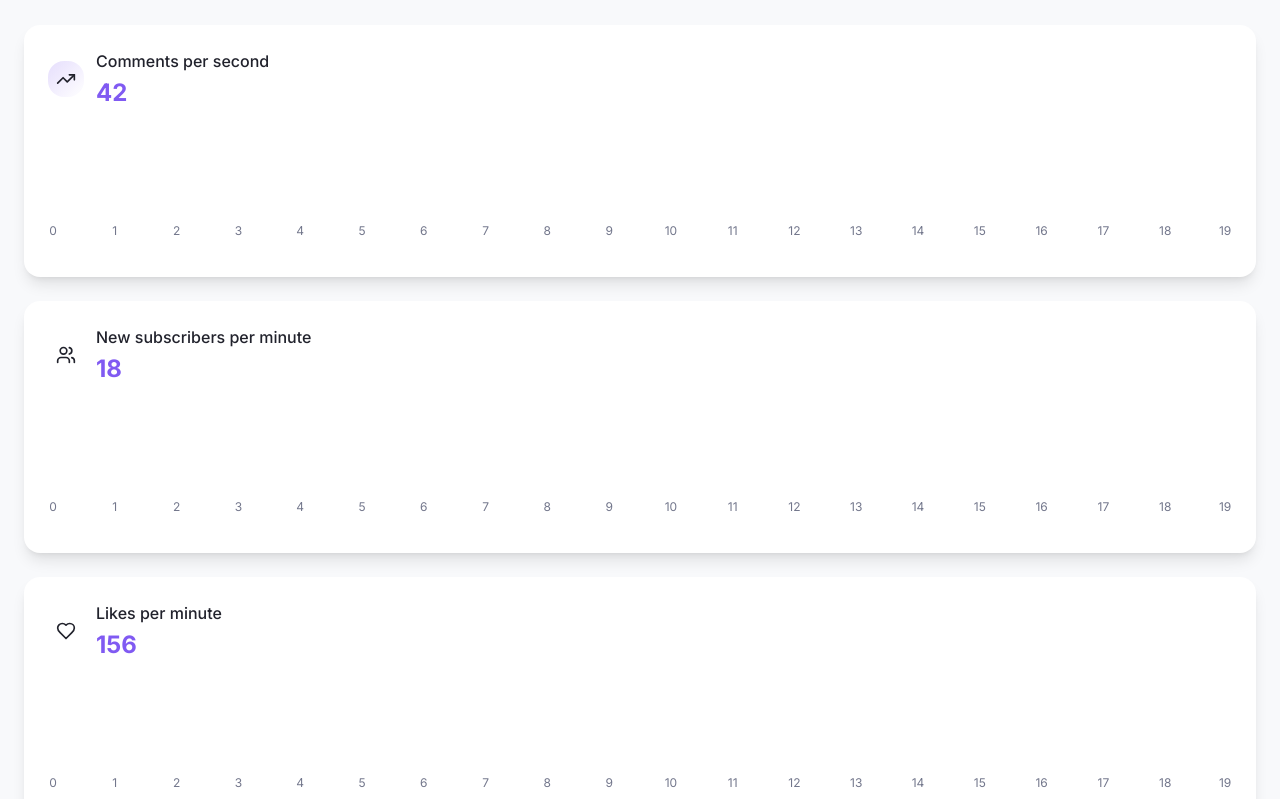
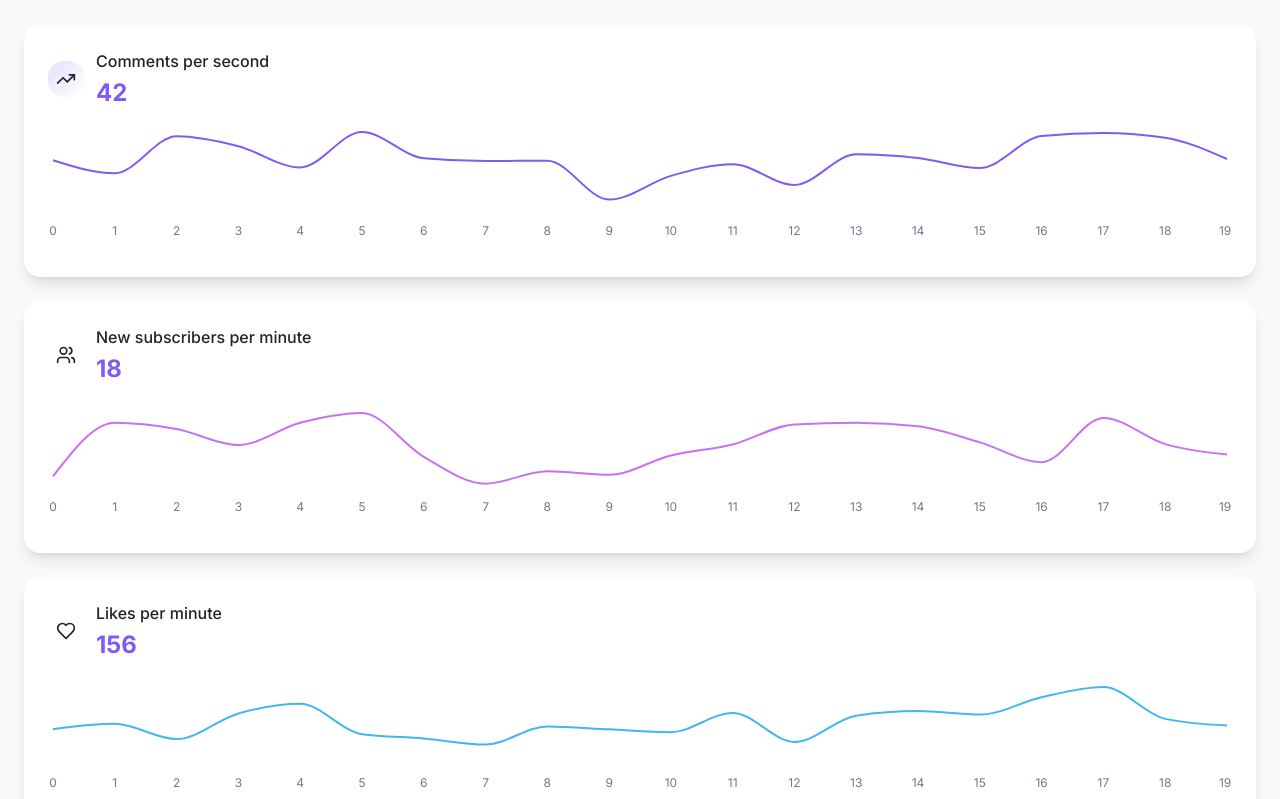
Before and after one commit to p-haas/autoclip-pastel-watch, a React (Vite) app: page / in a window 1280 px wide. Shown: the part 861-1660 px from the top of the page. Built offline with nearby package versions, Linux system fonts and the light colour scheme; the HTML template or start-up script is replaced by a standard one.

Commit message:
Fix: Display analytics chart lines

```diff
--- a/src/components/dashboard/AnalyticsCharts.tsx
+++ b/src/components/dashboard/AnalyticsCharts.tsx
@@ -25,12 +25,15 @@ const ChartCard = ({
   color: string;
   icon: any;
   currentValue: number;
-}) => (
+}) => {
+  const colorClass = `dashboard-${color}`;
+
+  return (
     <div className="bg-card rounded-2xl p-6 shadow-lg hover-lift chart-animate">
       <div className="flex items-center justify-between mb-4">
         <div className="flex items-center gap-3">
-        <div className={`p-2 rounded-lg bg-gradient-to-br from-${color}/20 to-${color}/10`}>
-          <Icon className={`h-5 w-5 text-${color}`} />
+          <div className={`p-2 rounded-lg bg-gradient-to-br from-${colorClass}/20 to-${colorClass}/10`}>
+            <Icon className={`h-5 w-5 text-${colorClass}`} />
           </div>
           <div>
             <h3 className="font-medium text-card-foreground">{title}</h3>
@@ -70,6 +73,7 @@ const ChartCard = ({
       </div>
     </div>
   );
+};
 
 const AnalyticsCharts = () => {
   return (
@@ -80,7 +84,7 @@ const AnalyticsCharts = () => {
         <ChartCard
           title="Comments per second"
           data={commentsData}
-          color="dashboard-chart-primary"
+          color="chart-primary"
           icon={TrendingUp}
           currentValue={42}
         />
@@ -88,7 +92,7 @@ const AnalyticsCharts = () => {
         <ChartCard
           title="New subscribers per minute"
           data={subscribersData}
-          color="dashboard-chart-secondary"
+          color="chart-secondary"
           icon={Users}
           currentValue={18}
         />
@@ -96,7 +100,7 @@ const AnalyticsCharts = () => {
         <ChartCard
           title="Likes per minute"
           data={likesData}
-          color="dashboard-chart-accent"
+          color="chart-accent"
           icon={Heart}
           currentValue={156}
         />
```
Lines whose indentation alone changed are shown as unchanged.
